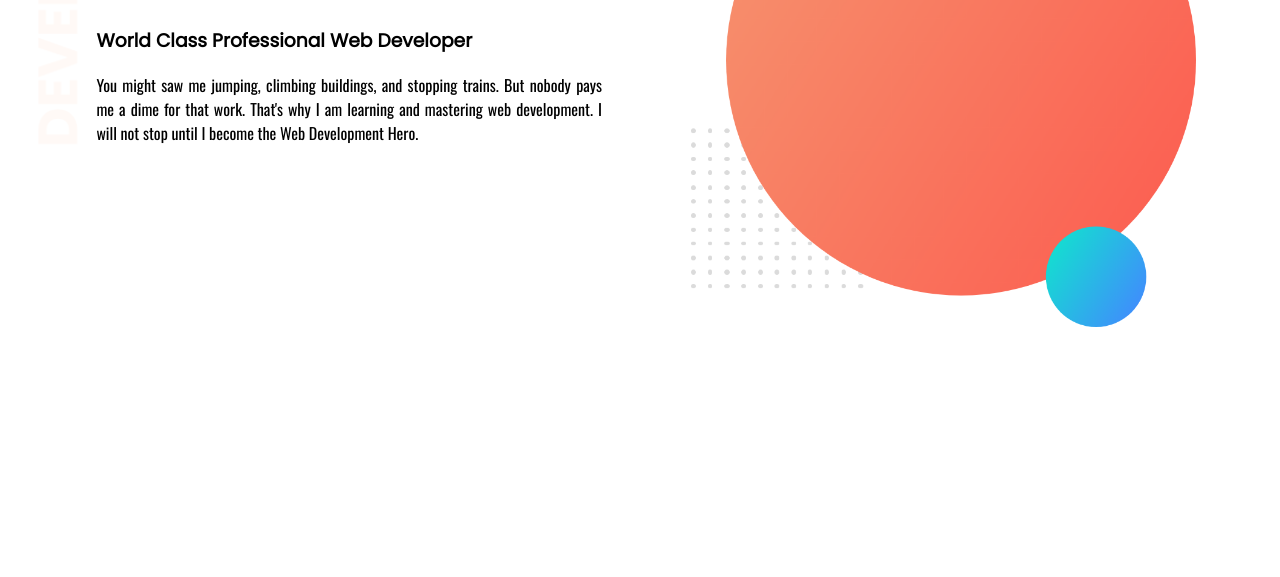
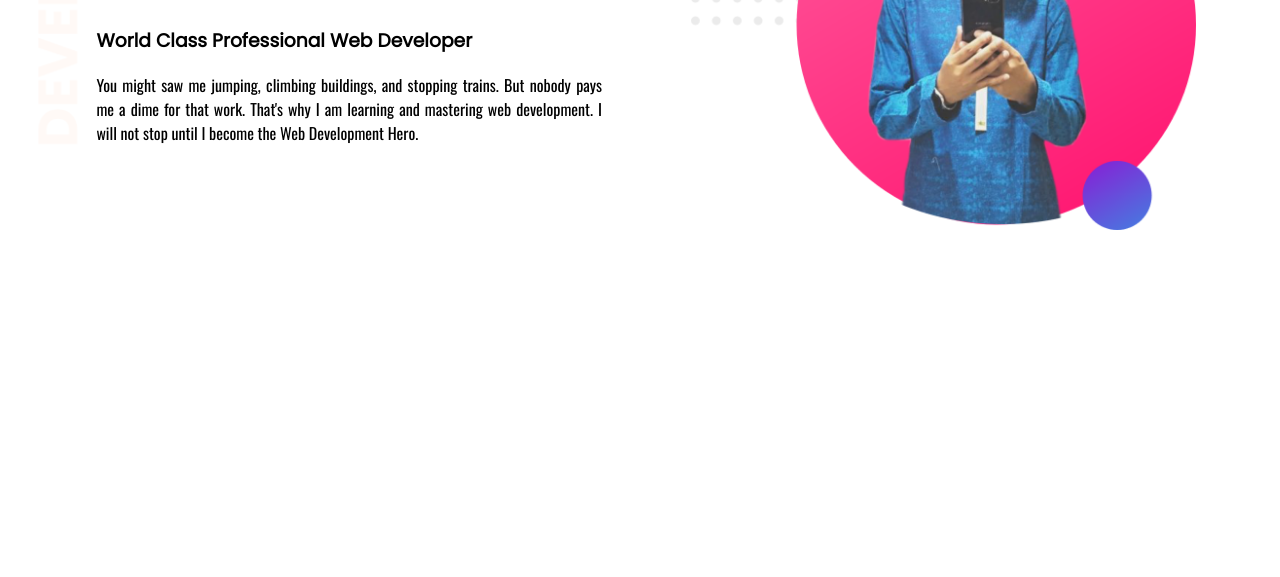
Before and after one commit to rashed-ctrl/web-portfolio, a plain HTML site: page index.html in a window 1280 px wide. Shown: the part 223-800 px from the top of the page. Drawn offline with nearby package versions, Linux system fonts and the light colour scheme; a web font is replaced by a local one.

Commit message:
picture change

```diff
--- a/index.html
+++ b/index.html
@@ -21,7 +21,7 @@
     <p>You might saw me jumping, climbing buildings, and stopping trains. But nobody pays me a dime for that work. That's why I am learning and mastering web development. I will not stop until I become the Web Development Hero.</p>
         </div>
         <div class="half-width">
-            <img src="images/my-bg.png" alt="">
+            <img src="images/rashedmirror.png" alt="">
         </div>
     </section>
 </body>
```
